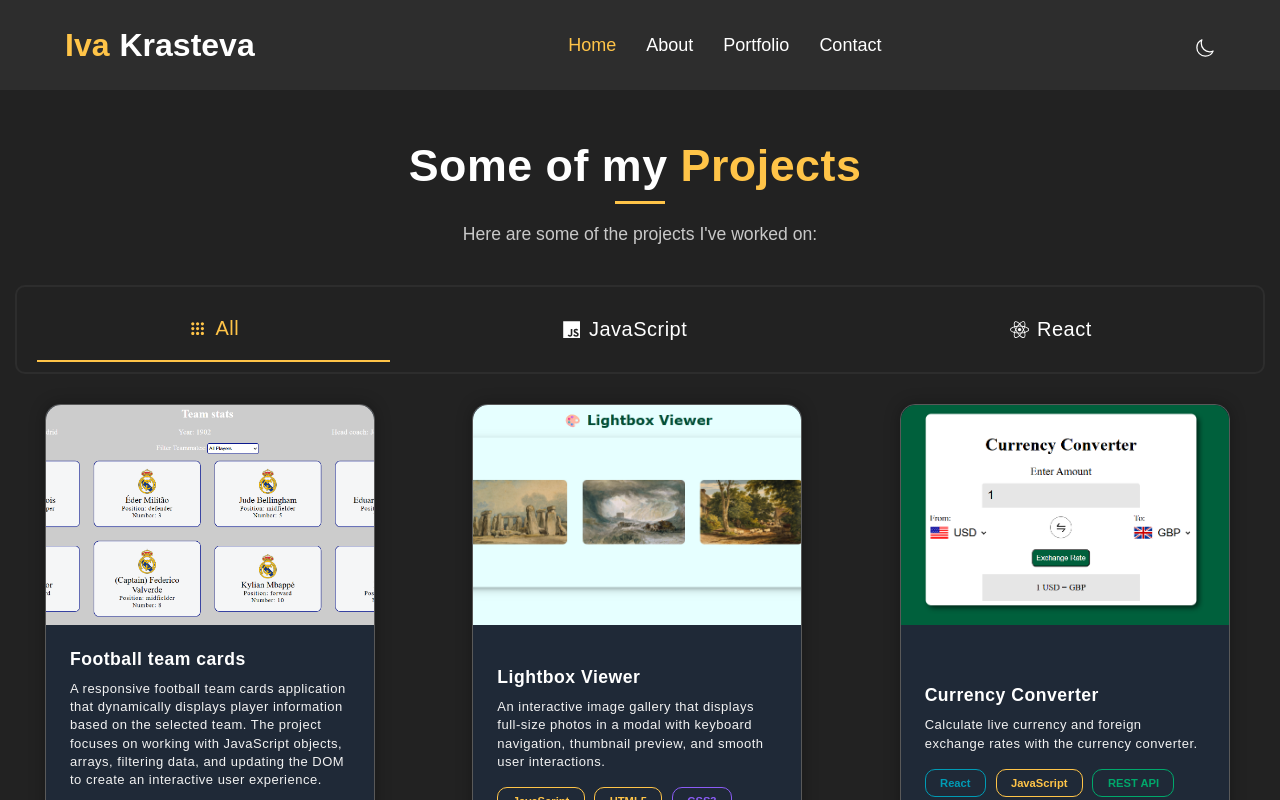
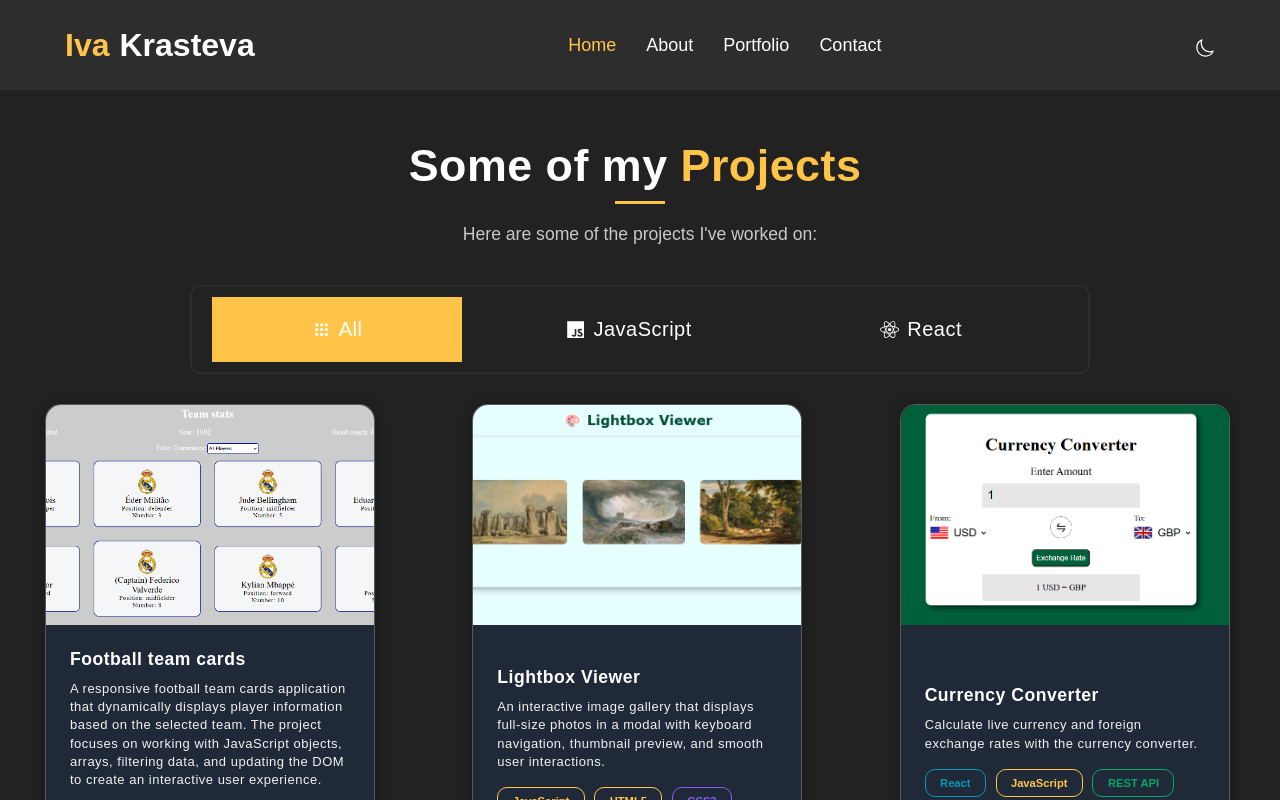
Before and after one commit to Iveto97/Personal-Portfolio-Website, a React (Vite) app: page /portfolio in a window 1280 px wide. In both pictures the pointer is over the tab "All". Shown: the top 800 px of the page. Built offline with nearby package versions, Linux system fonts and the light colour scheme.

Commit message:
Update tablist

```diff
--- a/src/pages/Portfolio/Portfolio.css
+++ b/src/pages/Portfolio/Portfolio.css
@@ -46,6 +46,8 @@
 }
 
 div[role="tablist"] {
+    width: 900px;
+    margin: auto;
     border: 2px solid var(--mob-color);
     padding: 10px;
     border-radius: 10px;
@@ -58,6 +60,7 @@ button[role="tab"] {
     background-color: transparent;
     margin: 0 10px;
     padding: 20px;
+    width: 250px;
     cursor: pointer;
     border: none;
     font-size: 20px;
@@ -68,8 +71,9 @@ button[role="tab"] {
 }
 
 button[role="tab"]:hover {
-    border-bottom: 2px solid var(--button-color);
-    color: var(--button-color);
+    border: 1px solid var(--button-color);
+    color: var(--white);
+    background-color: var(--button-color);
 }
 
 @media screen and (max-width: 1280px) {
```
